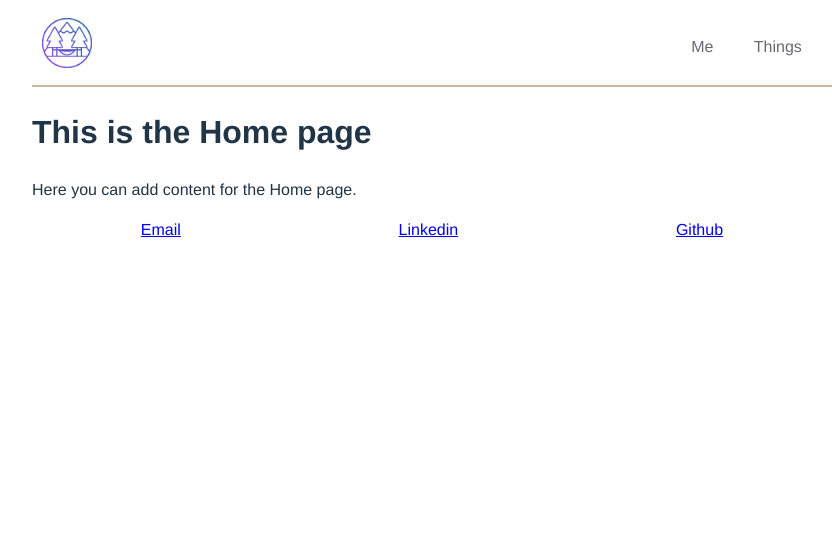
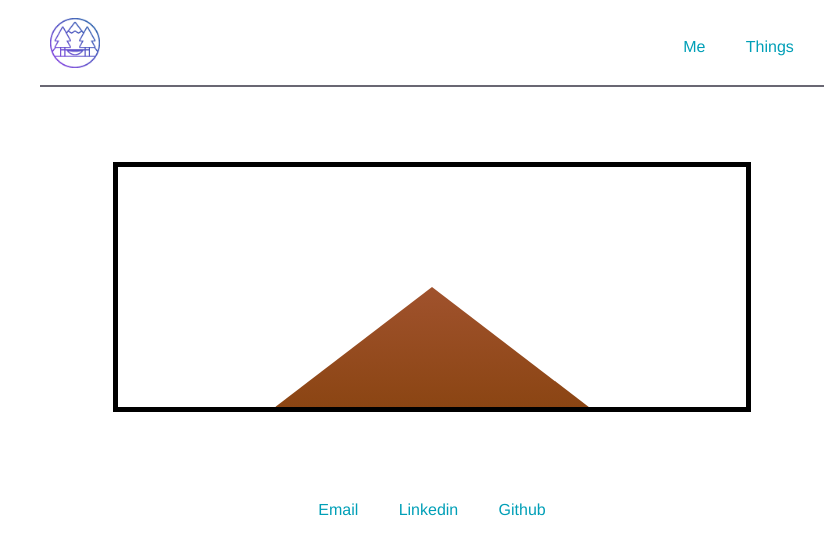
Before and after one commit to anubiskhan/personal-site-vite, a React (Vite) app: page / in a window 1280 px wide. Shown: the top 554 px of the page, without its empty margins (208-1040 px from the left). Built offline with nearby package versions, Linux system fonts and the light colour scheme.

Commit message:
moves files

```diff
--- a/src/components/Contact.tsx
+++ b/src/components/Contact.tsx
@@ -6,9 +6,9 @@ const Contact = () => {
         <div>
 
             <div className="contactGrid">
-                <a className="contactGridItem" href="mailto:kelly@kellyrs.com" target="_blank" rel="noopener noreferrer">Email</a>
-                <a className="contactGridItem" href="https://www.linkedin.com/in/kelly-schroeder/" target="_blank" rel="noopener noreferrer">Linkedin</a>
-                <a className="contactGridItem" href="https://github.com/anubiskhan" target="_blank" rel="noopener noreferrer">Github</a>
+                <a className="prettyLink" href="mailto:kelly@kellyrs.com" target="_blank" rel="noopener noreferrer">Email</a>
+                <a className="prettyLink" href="https://www.linkedin.com/in/kelly-schroeder/" target="_blank" rel="noopener noreferrer">Linkedin</a>
+                <a className="prettyLink" href="https://github.com/anubiskhan" target="_blank" rel="noopener noreferrer">Github</a>
             </div>
         </div>
     );
--- a/src/components/Home.tsx
+++ b/src/components/Home.tsx
@@ -1,12 +1,20 @@
 
 // File: ./components/Home.tsx
+import { useState } from 'react';
 import '../styles/Home.css'
 
 const Home = () => {
+    const [messageVisible, setMessageVisible] = useState(false);
+
+    const handleMountainClick = () => {
+        setMessageVisible(true);
+    };
     return (
-        <div>
-            <h1>This is the Home page</h1>
-            <p>Here you can add content for the Home page.</p>
+        <div className='main'>
+            <div className='frame'>
+                <div className='mountain' onClick={handleMountainClick}></div>
+                {messageVisible && <div className='message'>You clicked the mountain!</div>}
+            </div>
         </div>
     );
 }
--- a/src/components/Me.tsx
+++ b/src/components/Me.tsx
@@ -20,7 +20,7 @@ const Me = () => {
                         While I can work with Wordpress, CraftCMS, CSS, and HTML, these tools are not my favorites, though I handle them proficiently when needed.
                         </p>
                         <p>
-                            <a href="https://github.com/anubiskhan/personal_site_vite" target="_blank" rel="noopener">This site</a> is built using React.js. Hosted in a secure S3 and distributed via Cloudfront.
+                        <a href="https://github.com/anubiskhan/personal_site_vite" target="_blank" rel="noopener" className='copyLink'>This site</a> is built using React.js. Hosted in a secure S3 and distributed via Cloudfront.
                         </p>
                     </div>
                 </div>
--- a/src/components/Nav.tsx
+++ b/src/components/Nav.tsx
@@ -11,8 +11,8 @@ const Nav = () => {
                 <NavLink to="/"><img src={fav} alt="" /></NavLink>
             </div>
             <div>
-                <NavLink to="/me" className="navItem">Me</NavLink>
-                <NavLink to="/things" className="navItem">Things</NavLink>
+                <NavLink to="/me" className="prettyLink">Me</NavLink>
+                <NavLink to="/things" className="prettyLink">Things</NavLink>
             </div>
         </div>
     );
--- a/src/components/Things.tsx
+++ b/src/components/Things.tsx
@@ -4,6 +4,9 @@
 const Things = () => {
     return (
         <div>
+            <h1>
+                Tested 100day 200day report
+            </h1>
             <h1>
                 Demark report
             </h1>
@@ -40,8 +43,8 @@ const Things = () => {
                     Terraformed
                 </li>
                 <li>
+                    rails/vite
                 </li>
-                    rails/vite
             </ul>
         </div>
     );
--- a/src/styles/App.css
+++ b/src/styles/App.css
@@ -1,13 +1,30 @@
-#root {
-  max-width: 800px;
-  margin: 0 auto;
-  text-align: left;
-  justify-content: center;
-  /* height: 100vh;
-  width: 80vw; */
+.copyLink {
+  color: var(--blue-color);
+  text-decoration: none;
 }
 
+.prettyLink {
+  color: var(--blue-color);
+  text-decoration: none;
+  border-radius: 8px;
+  border: 1px solid transparent;
+  padding: 0.6em 1.2em;
+  font-size: 1em;
+  font-weight: 500;
+  font-family: inherit;
+  cursor: pointer;
+  transition: border-color 0.25s;
 
+  &:hover {
+    color: var(--purple-color);
+    border-color: var(--indigo-color);
+  }
+}
+
+.prettyLink:focus,
+.prettyLink:focus-visible {
+  outline: 4px auto -webkit-focus-ring-color;
+}
 
 .iconGridItem {
   text-decoration: none;
--- a/src/styles/Home.css
+++ b/src/styles/Home.css
@@ -0,0 +1,40 @@
+
+.main {
+    width: 100%;
+    height: 50vh;
+    display: flex;
+    justify-content: center;
+    align-items: center;
+}
+
+.frame {
+    position: relative;
+    width: 80%;
+    height: 60%;
+    border: 5px solid #000;
+    /* Black border for the frame */
+    background: #FFFFFF;
+    /* White background for the frame */
+    overflow: hidden;
+}
+
+.mountain {
+    position: absolute;
+    bottom: 0;
+    left: 50%;
+    transform: translateX(-50%);
+    width: 50%;
+    height: 50%;
+    background: linear-gradient(to top, #8B4513, #A0522D);
+    clip-path: polygon(50% 0%, 0% 100%, 100% 100%);
+    cursor: pointer;
+}
+
+.message {
+    position: absolute;
+    top: 10%;
+    left: 50%;
+    transform: translateX(-50%);
+    font-size: 2em;
+    color: #000;
+}
--- a/src/styles/Me.css
+++ b/src/styles/Me.css
@@ -1,7 +1,7 @@
 .homeContainer {
     display: grid;
     grid-template-columns: 1fr;
-    color: #eff1f3ff;
+    color: var(--white-color);
 }
 
 .sideContainer {
--- a/src/styles/Nav.css
+++ b/src/styles/Nav.css
@@ -3,33 +3,10 @@
     justify-content: space-between;
     align-items: center;
     padding: 10px;
-    border-bottom: 2px solid var(--brown-color);
+    border-bottom: 2px solid var(--gray-color);
 }
 
 .topNav img {
     height: 50px;
     width: 50px;
 }
-
-.navItem {
-    color: var(--gray-color);
-    text-decoration: none;
-    border-radius: 8px;
-    border: 1px solid transparent;
-    padding: 0.6em 1.2em;
-    font-size: 1em;
-    font-weight: 500;
-    font-family: inherit;
-    cursor: pointer;
-    transition: border-color 0.25s;
-
-    &:hover {
-        color: var(--purple-color);
-        border-color: #646cff;
-    }
-}
-
-.navItem:focus,
-.navItem:focus-visible {
-    outline: 4px auto -webkit-focus-ring-color;
-}
--- a/src/styles/index.css
+++ b/src/styles/index.css
@@ -1,8 +1,12 @@
 :root {
+  max-width: 800px;
+  margin: 0 auto;
+  text-align: left;
+  justify-content: center;
   font-family: Avenir, Helvetica, Arial, sans-serif;
     -webkit-font-smoothing: antialiased;
     -moz-osx-font-smoothing: grayscale;
-    text-align: center;
+    text-align: left;
   line-height: 1.5;
   font-weight: 450;
 
@@ -15,6 +19,9 @@
   --orange-color: #FE4A49;
   --gray-color: #696773ff;
   --purple-color: rgb(105, 5, 198);
+  --indigo-color: #646cff;
+  --white-color: #eff1f3ff;
+  --blue-color: #009fb7ff;
 
   font-synthesis: none;
   text-rendering: optimizeLegibility;
```
Also changed, not shown: src/javascripts/Home.js (added, +8 -0 lines).
